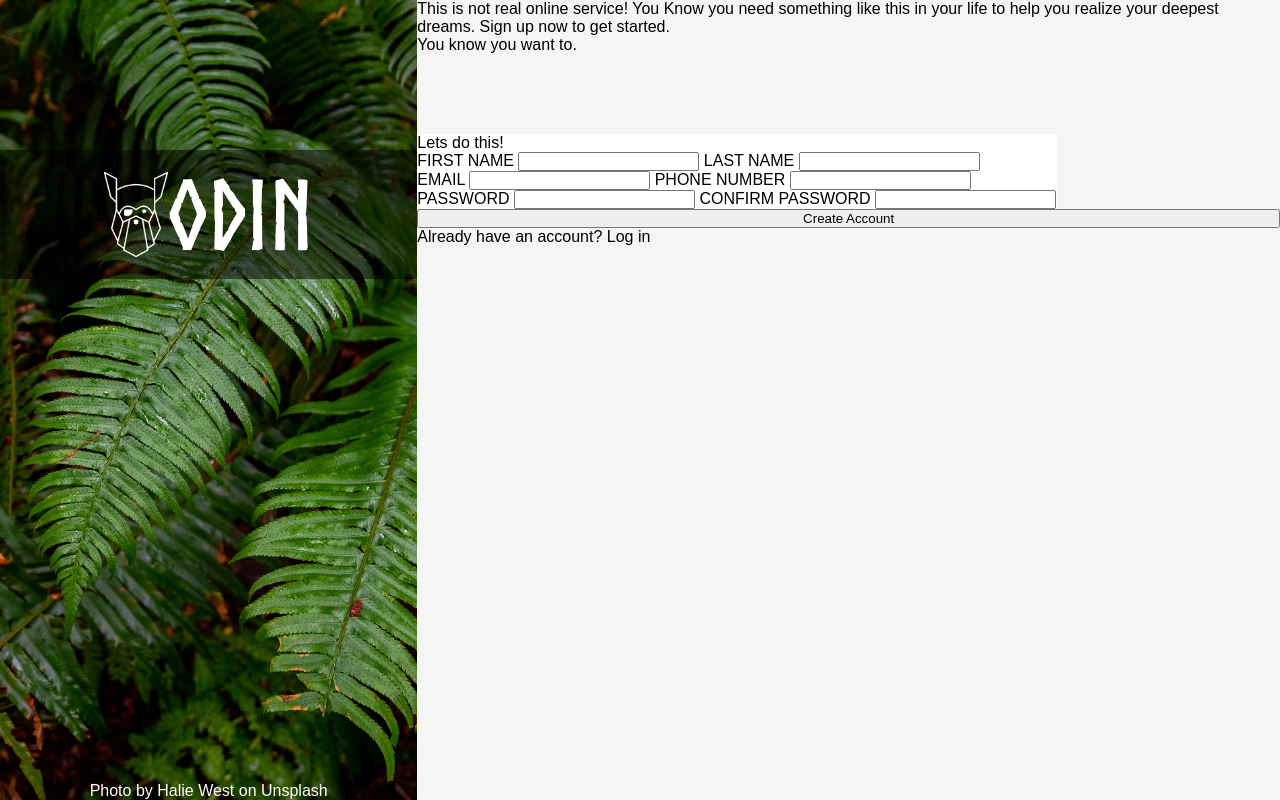
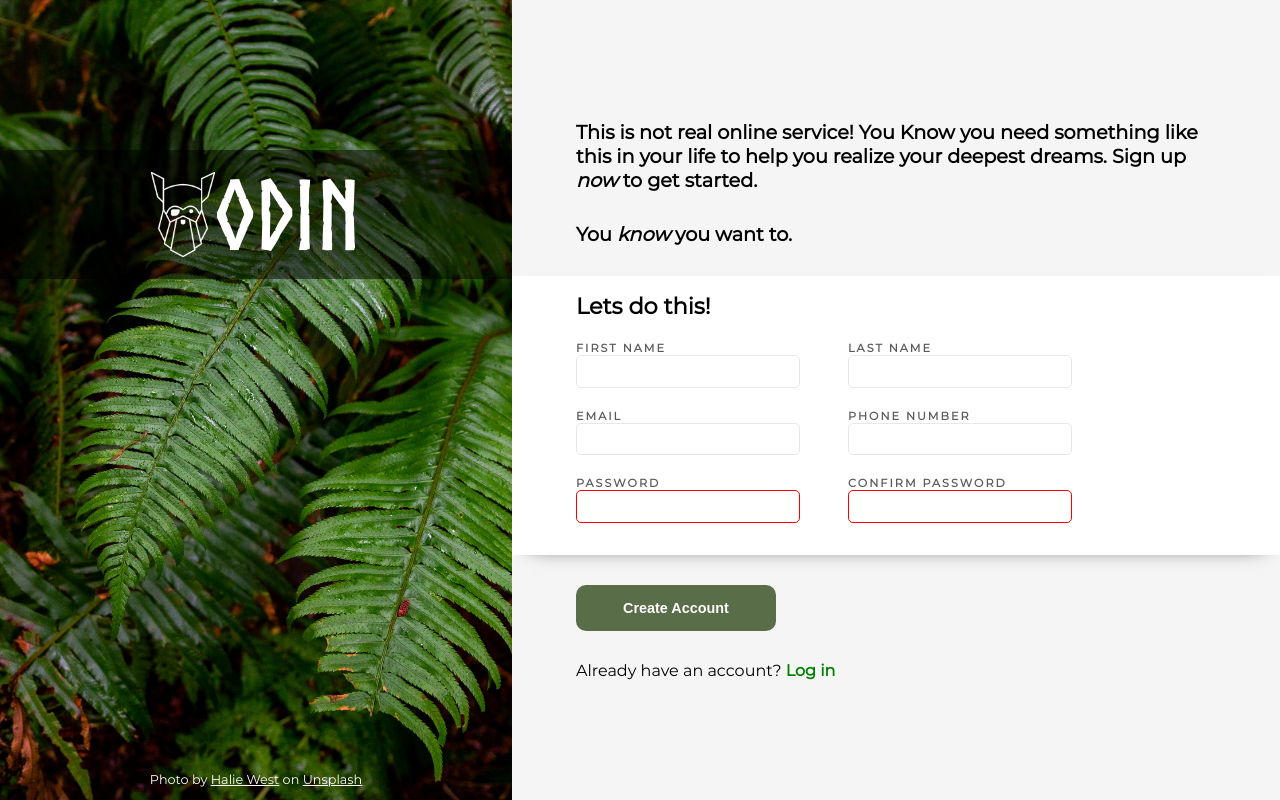
Before and after one commit to Falcosn28/Sign-up-form-, a plain HTML site: page index.html in a window 1280 px wide. Drawn offline with Linux system fonts and the light colour scheme.

Commit message:
basic done just need some small code changes

```diff
--- /dev/null
+++ b/fonts/montserrat/stylesheet.css
@@ -0,0 +1,8 @@
+@font-face {
+    font-family: 'Montserrat';
+    src: url('Montserrat-Regular.woff2') format('woff2'),
+        url('Montserrat-Regular.woff') format('woff');
+    font-weight: normal;
+    font-style: normal;
+    font-display: swap;
+}
--- a/index.html
+++ b/index.html
@@ -10,51 +10,53 @@
 <!-- Rosie Pritchard -->
 
   <div class="image_section">
-
     <div class="logo_container">
       <img src="images/odin-lined.png" alt="logo" style="width:5vw;">
       <p class="odin">odin</p>
-
     </div>
-    <p>Photo by Halie West on Unsplash</p>
+    <p>Photo by <a href="https://unsplash.com/@haliewestphoto">Halie West</a> on <a href="https://unsplash.com/">Unsplash</a></p>
   </div>
 
   <div class="form_section">
-    <p>This is not real online service! You Know you need something like this in your life to help you realize your deepest dreams. Sign up now to get started.</p>
-    <p>You know you want to.</p>
-    <form action="" method="post">
-      <legend>Lets do this!</legend>
+    <p class="text_intro">This is not real online service! You Know you need something like this in your life to help you realize your deepest dreams. Sign up <em>now</em> to get started.</p>
+    <p>You <em>know</em> you want to.</p>
+    <form id="form" action="" method="post">
+      <p>Lets do this!</p>
       <div>
+        <div class="name">
           <label for="user_name">FIRST NAME</label>
           <input id="user_name" type="text">
-
+        </div>
+        <div class="surname">
           <label for="user_surname">LAST NAME</label>
           <input id="user_surname" type="text">
         </div>
-
+      </div>
       <div>
+        <div class="email">
           <label for="user_email">EMAIL</label>
           <input id="user_email" type="email">
-
+        </div>
+        <div class="phone">
           <label for="user_phone">PHONE NUMBER</label>
           <input id="user_phone" type="tel">
         </div>
-
+      </div>
       <div>
+        <div class="password">
           <label for="user_password">PASSWORD</label>
-        <input id="user_password" type="password">
-
+          <input minlength="5" id="user_password" type="password" required>
+        </div>
+        <div class="confirm_password">
           <label for="user_confirm_password">CONFIRM PASSWORD</label>
-        <input id="user_confirm_password" type="password">
+          <input minlength="5" id="user_confirm_password" type="password" required>
+        </div>
       </div>
     </form>
 
-    <button>Create Account</button>
-    <p>Already have an account? Log in</p>
-
+    <button type="submit" form="form" class="btn_sing">Create Account</button>
+    <p>Already have an account? <a href="">Log in</a></p>
   </div>
-
-
 
   <script src="script.js"></script>
 </body>
--- a/style.css
+++ b/style.css
@@ -2,6 +2,15 @@
 @font-face {
   font-family: 'Norse';
   src: url(fonts/Norse-Bold.otf);
+}
+
+@font-face {
+    font-family: 'Montserrat';
+    src: url('fonts/montserrat/Montserrat-Regular.woff2') format('woff2'),
+        url('fonts/montserrat/Montserrat-Regular.woff') format('woff');
+    font-weight: normal;
+    font-style: normal;
+    font-display: swap;
 }
 
 * {
@@ -11,12 +20,10 @@
 }
 
 body{
-  font-family: Arial, Helvetica, sans-serif;
+  font-family: "Montserrat", Arial, Helvetica, sans-serif;
   display: flex;
-
   max-width: 1300px;
   margin: 0 auto;
-
 }
 
 
@@ -26,7 +33,7 @@ body{
   background-size: cover;
   background-position: center;
   position: relative;
-  width: 40vw;
+  width: 60vw;
   height: 100vh;
   display: flex;
   justify-content: center;
@@ -51,26 +58,100 @@ body{
 
 .image_section > p {
   color: white;
+  font-size: 0.8rem;
+  align-self: flex-end;
+  padding-bottom: 0.8rem;
+}
 
-  font-size: 1rem;
-  align-self: flex-end;
+.image_section a {
+  color: white;
 }
 
 .form_section{
   background-color: whitesmoke;
   display: flex;
   flex-direction: column;
+  justify-content: center;
+  max-width: 60vw;
+  gap: 30px;
+}
 
+.form_section a {
+  color: green;
+  font-weight: bold;
+  text-decoration: none;
+}
+
+.text_intro, .form_section > p + p,
+.btn_sing + p,.btn_sing
+{
+  margin-left: 4rem;
+  margin-right: 4rem;
 }
 
 form{
   background-color: white;
-  width: 50vw;
   display: flex;
   flex-direction: column;
-  margin-top: 5rem;
+  padding: 1rem 0rem 2rem 4rem;
+  gap: 1.3rem;
+  box-shadow: 1px 8px 20px -18px;
 }
 
-.form_section > p {
+#user_password, #user_confirm_password:invalid{
+  border: red solid 1px;
+}
 
+input:focus{
+  box-shadow: 2px 5px 10px -8px;
+  border: solid rgb(149, 149, 238) 2px;
+  border-radius: 5px;
+  outline: none;
 }
+
+form > div {
+ display: flex;
+ gap: 3rem;
+}
+
+form div > div{
+  display: flex;
+  flex-direction: column;
+}
+
+form P:first-of-type{
+  font-size: 1.4rem;
+  font-weight: bold;
+}
+
+label {
+  font-size: 0.7rem;
+  font-weight: bold;
+  color: rgb(90, 90, 90);
+  letter-spacing: 2px;
+}
+
+input {
+  padding: 0.4rem;
+  width: 14rem;
+  border: #E5E7EB solid 1px;
+  border-radius: 5px;
+  font-size: 1rem;
+}
+
+.text_intro, .form_section > p + p {
+  font-size: 1.2rem;
+  font-weight: bold;
+}
+
+.btn_sing{
+  max-width: 200px;
+  padding: 15px 10px;
+  font-size: 0.9rem;
+  background-color: #596D48;
+  color: white;
+  font-weight:bold;
+  border: none;
+  border-radius: 10px;
+  cursor: pointer;
+}
```
Also changed, not shown: fonts/montserrat/demo.html (added, +192 -0 lines), fonts/montserrat/Montserrat-Regular.woff (added), fonts/montserrat/Montserrat-Regular.woff2 (added). Lines whose indentation alone changed are shown as unchanged.
